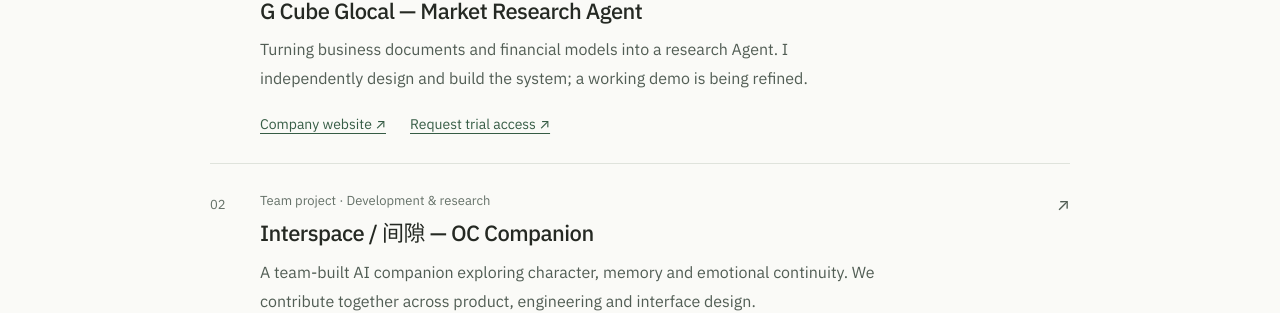
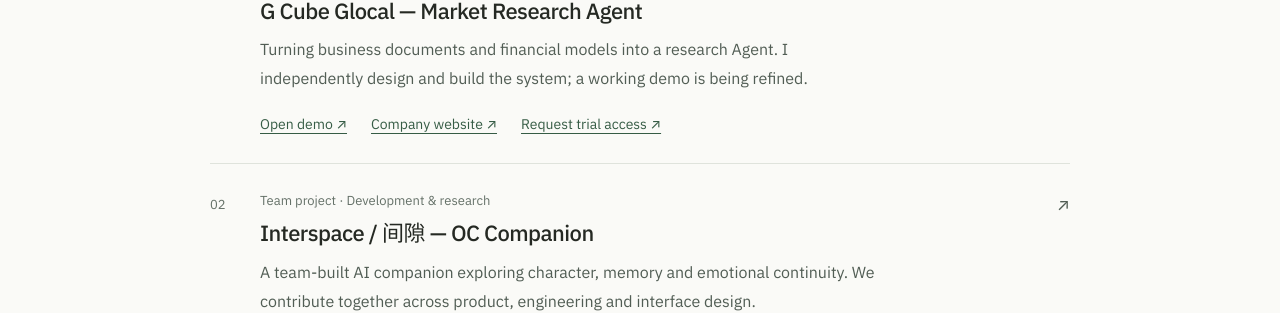
Before and after one commit to naxgotomakeit/naxgotomakeit.github.io, a Jekyll site: the page built from index.html, in a window 1280 px wide. Shown: the part 753-1066 px from the top of the page. Built offline with Jekyll 4.4.1, drawn with Linux system fonts in a browser that asks for light colours.

Commit message:
Link G-CUBE Render demo alongside trial access instructions

```diff
--- a/index.html
+++ b/index.html
@@ -27,7 +27,7 @@ description: "Nax — AI systems, research, and a few other things."
         <div class="card-copy"><span class="label">Paid collaboration · In development</span>
         <h3>G Cube Glocal — Market Research Agent</h3>
         <p>Turning business documents and financial models into a research Agent. I independently design and build the system; a working demo is being refined.</p></div>
-      </a><div class="project-resources"><a href="https://www.g3glocal.com/" target="_blank" rel="noopener noreferrer">Company website ↗</a><a href="{{ '/work/g-cube/' | relative_url }}#trial">Request trial access ↗</a></div></div>
+      </a><div class="project-resources"><a href="https://cube-glocal-rose.onrender.com/" target="_blank" rel="noopener noreferrer">Open demo ↗</a><a href="https://www.g3glocal.com/" target="_blank" rel="noopener noreferrer">Company website ↗</a><a href="{{ '/work/g-cube/' | relative_url }}#trial">Request trial access ↗</a></div></div>
       <div class="project-entry"><a class="project-card" data-index="02" href="{{ '/work/interspace/' | relative_url }}">
         <div class="card-copy"><span class="label">Team project · Development & research</span>
         <h3>Interspace / 间隙 — OC Companion</h3>
--- a/projects.html
+++ b/projects.html
@@ -6,7 +6,7 @@ permalink: /work/
 ---
 <section class="page wrap"><p class="kicker">Projects</p><h1>Things I've been working on</h1><p class="lead">I work on business research agents, character AI and efficient video understanding. G Cube and Interspace are in development; the dissertation repository is public.</p></section>
 <section class="section"><div class="wrap cards">
-<div class="project-entry"><a class="project-card" data-index="01" href="{{ '/work/g-cube/' | relative_url }}"><div class="card-copy"><span class="label">Paid company collaboration · Sep 2026–present</span><h3>G Cube Glocal — Market Research Agent</h3><p>Independently translating business documents and financial models into an executable research and decision workflow. Working demo; scheduling and review loops are being refined.</p></div></a><div class="project-resources"><a href="https://www.g3glocal.com/" target="_blank" rel="noopener noreferrer">Company website ↗</a><a href="{{ '/work/g-cube/' | relative_url }}#trial">Request trial access ↗</a></div></div>
+<div class="project-entry"><a class="project-card" data-index="01" href="{{ '/work/g-cube/' | relative_url }}"><div class="card-copy"><span class="label">Paid company collaboration · Sep 2026–present</span><h3>G Cube Glocal — Market Research Agent</h3><p>Independently translating business documents and financial models into an executable research and decision workflow. Working demo; scheduling and review loops are being refined.</p></div></a><div class="project-resources"><a href="https://cube-glocal-rose.onrender.com/" target="_blank" rel="noopener noreferrer">Open demo ↗</a><a href="https://www.g3glocal.com/" target="_blank" rel="noopener noreferrer">Company website ↗</a><a href="{{ '/work/g-cube/' | relative_url }}#trial">Request trial access ↗</a></div></div>
 <div class="project-entry"><a class="project-card" data-index="02" href="{{ '/work/interspace/' | relative_url }}"><div class="card-copy"><span class="label">Team project · Sep 2026–present</span><h3>Interspace / 间隙 — OC Companion</h3><p>Jointly developing an original-character AI companion, from product and interface design to emotion, memory and conversation testing. Currently iterating prompts, generation parameters and model fit.</p></div></a></div>
 <div class="project-entry"><a class="project-card" data-index="03" href="{{ '/work/video-qa/' | relative_url }}"><div class="card-copy"><span class="label">UCL MSc research · Jun–Sep 2026 · Public repository</span><h3>Efficient Long-Video QA</h3><p>Investigating how reusable semantic indexes and evidence-access strategies affect answer quality and online resource use. Public code, experimental evidence and demo instructions.</p></div></a><div class="project-resources"><a href="https://github.com/naxgotomakeit/thesis-av-evidence" target="_blank" rel="noopener noreferrer">Public code ↗</a><a href="{{ '/work/video-qa/' | relative_url }}#system">Figures & results ↗</a><a href="https://github.com/naxgotomakeit/thesis-av-evidence/blob/main/demo/README.md" target="_blank" rel="noopener noreferrer">Demo instructions ↗</a></div></div>
 </div></section>
--- a/work/g-cube.html
+++ b/work/g-cube.html
@@ -13,10 +13,11 @@ description: "How I translate commercial research methods into technical require
   <p class="sublead">Working demo · Reports and presentations · In development</p>
   <div class="actions">
     <a class="text-link" href="{{ '/work/' | relative_url }}">← All work</a>
+    <a class="text-link" href="https://cube-glocal-rose.onrender.com/" target="_blank" rel="noopener noreferrer">Open demo ↗</a>
     <a class="text-link" href="https://www.g3glocal.com/" target="_blank" rel="noopener noreferrer">Company website ↗</a>
     <a class="text-link" href="mailto:{{ site.email }}?subject=G-CUBE%20trial%20access">Request trial access ↗</a>
   </div>
-  <p class="notice" id="trial">Interested in trying G-CUBE? <a href="mailto:{{ site.email }}?subject=G-CUBE%20trial%20access">Contact me</a> and I’ll provide a trial username and password.</p>
+  <p class="notice" id="trial">Interested in trying G-CUBE? <a href="mailto:{{ site.email }}?subject=G-CUBE%20trial%20access">Contact me</a> and I’ll provide a trial username and password. The demo may take a moment to load.</p>
   <nav class="page-index" aria-label="On this project page">
     <a href="#challenge">The starting point</a><a href="#contribution">My contribution</a><a href="#outputs">Demo outputs</a><a href="#progress">Current work</a>
   </nav>
```
